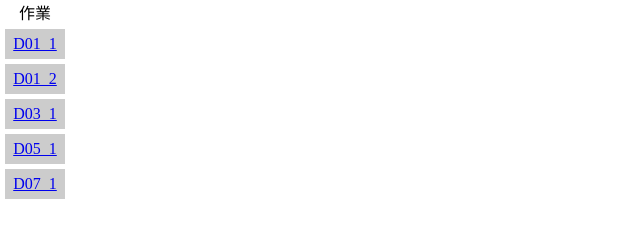
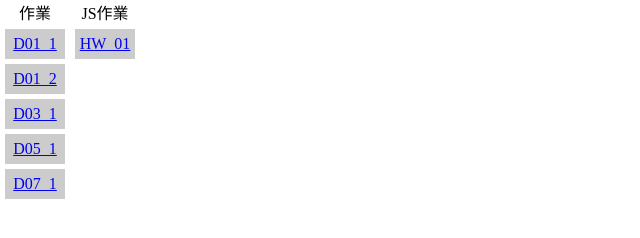
Before and after one commit to adsfooxx/adsfooxx.github.io, a plain HTML site: page index.html in a window 1280 px wide. Shown: the whole page, without its empty margins (0-640 px from the left). Drawn offline with Linux system fonts and the light colour scheme.

Commit message:
index_add_jshw

```diff
--- a/index.html
+++ b/index.html
@@ -12,7 +12,9 @@
             padding-block-start: 0;
             padding-block-end: 0;
         }
-
+.top{
+    display: flex;
+}
         .list {
             text-align: center;
             width: 70px;
@@ -26,6 +28,11 @@
             background-color: #CCC;
             align-items: center;
             justify-content: center;
+        }
+
+        .list_JS{
+            text-align: center;
+            width: 70px;
         }
     </style>
 </head>
@@ -42,6 +49,10 @@
             <div class="a"><a href="D0701.html">D07_1</a></div>
 
         </div>
+        <div class="list_JS">
+            JS作業
+            <div class="a"><a href="./JSHW/HW01.html">HW_01</a></div>
+        </div>
 
 
     </div>
```
